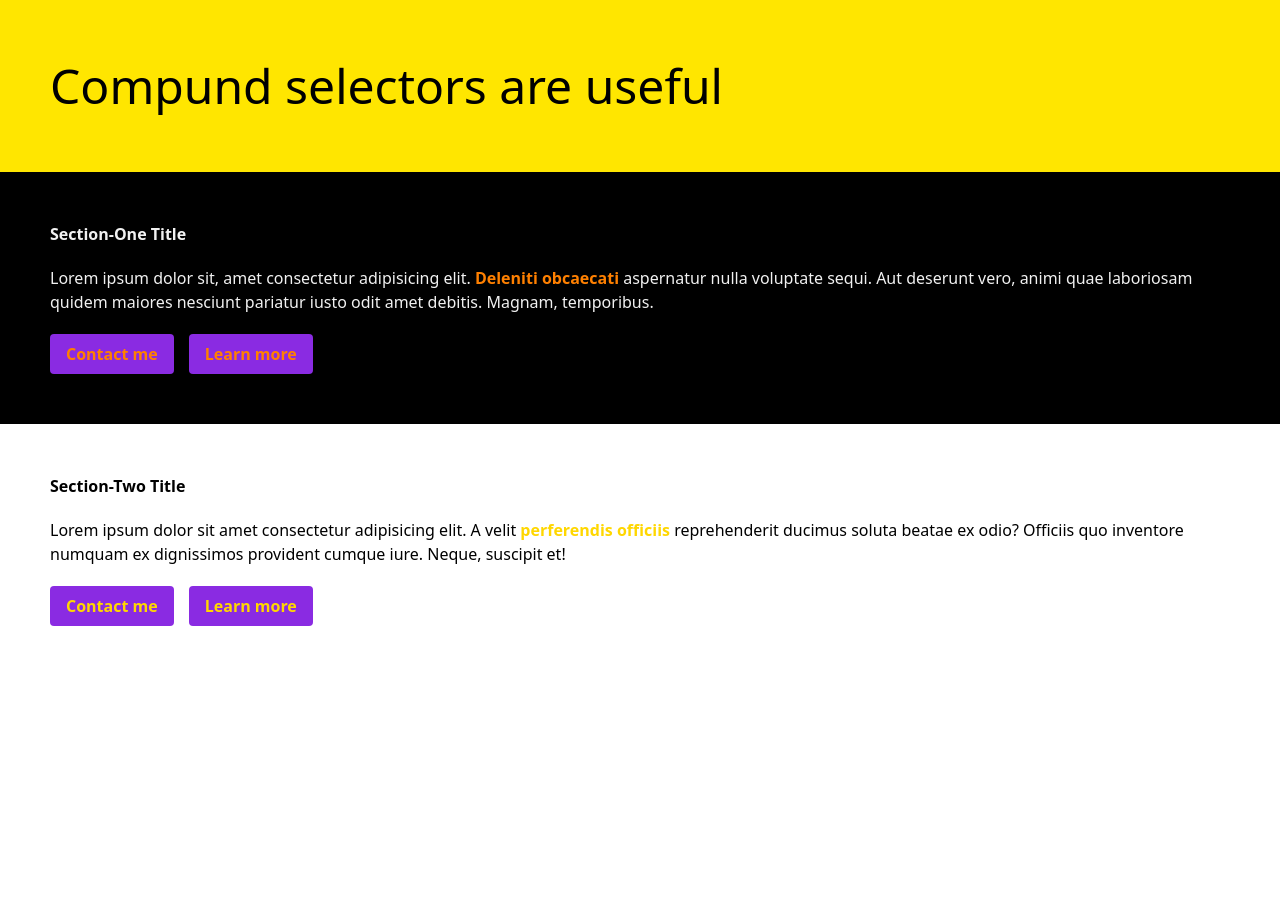
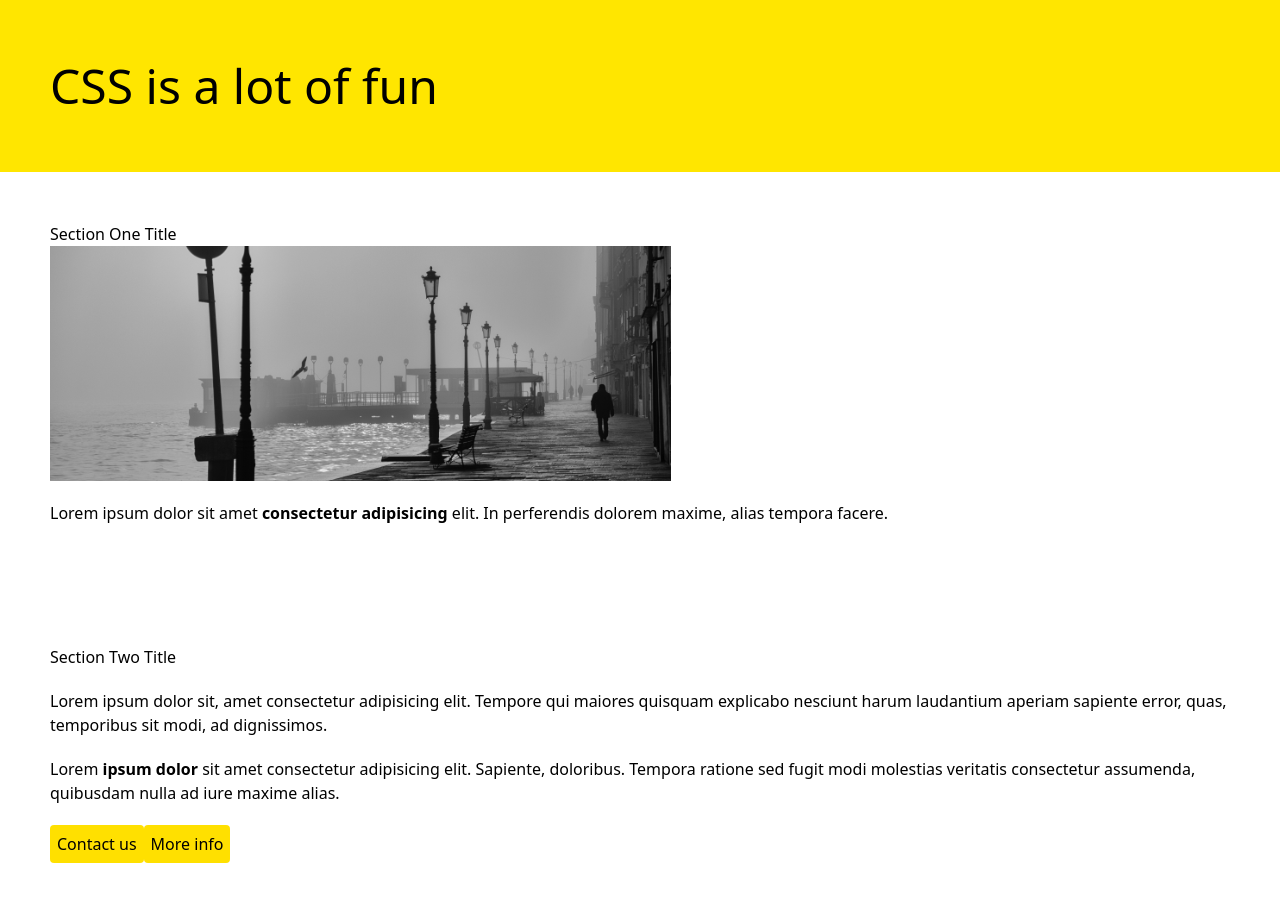
Before and after one commit to AskTiba/Responsive-Web-Design, a React (Vite) app: page / in a window 1280 px wide. Shown: the top 902 px of the page. Before the commit the page ends 800 px from the top, so only its background shows below. Built offline with nearby package versions, Linux system fonts and the light colour scheme; a web font is replaced by a local one.

Commit message:
Update App.tsx

```diff
--- a/src/App.tsx
+++ b/src/App.tsx
@@ -1,14 +1,16 @@
 import "./App.css";
+import Exercise2 from "./components/Exercise2";
 // import Exercise1 from "./components/Exercise1";
 // import Practice1 from "./components/Practice1";
-import Practice2 from "./components/Practice2";
+// import Practice2 from "./components/Practice2";
 
 function App() {
   return (
     <>
       {/* <Practice1 /> */}
       {/* <Exercise1/> */}
-      <Practice2 />
+      {/* <Practice2 /> */}
+      <Exercise2/>
     </>
   );
 }
```
